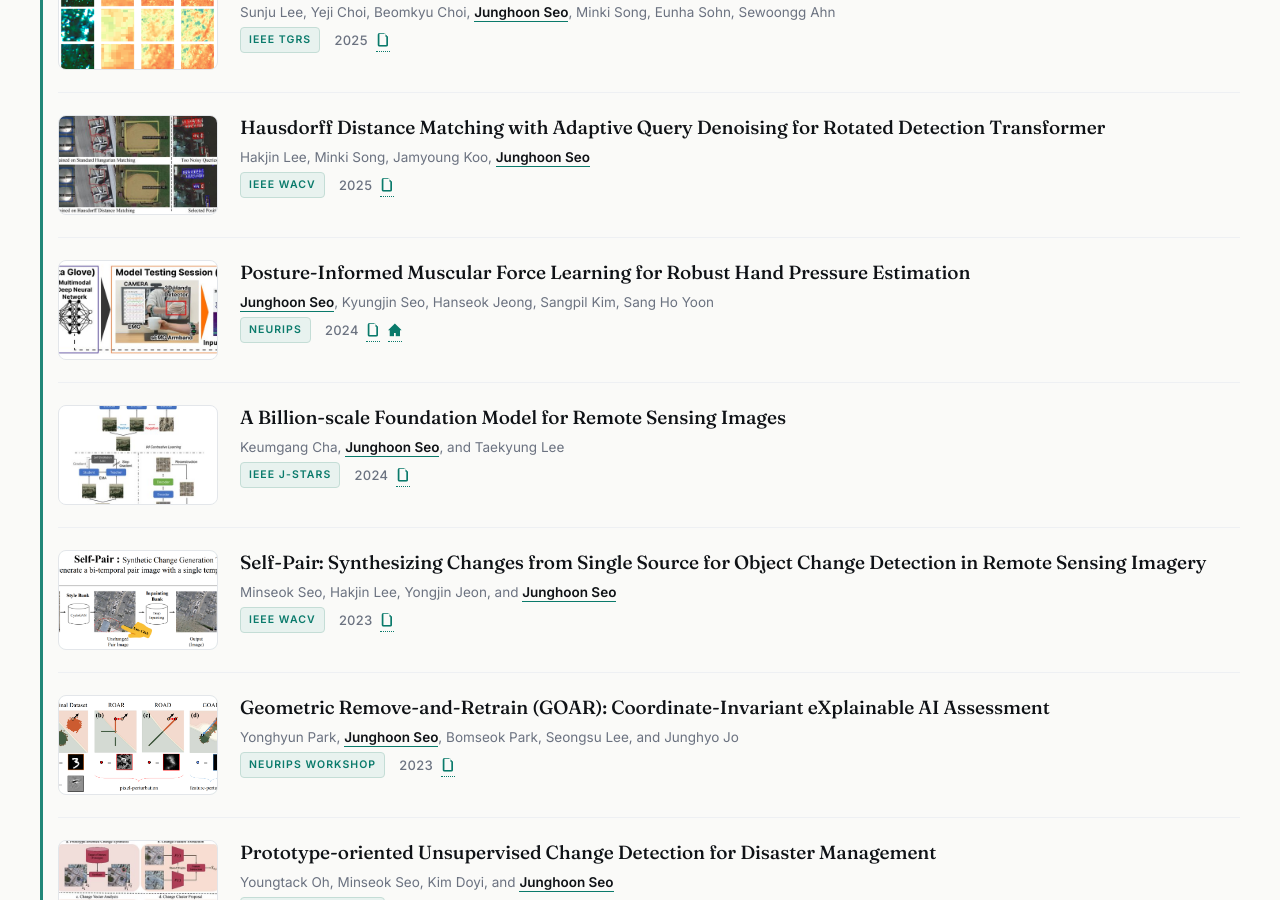
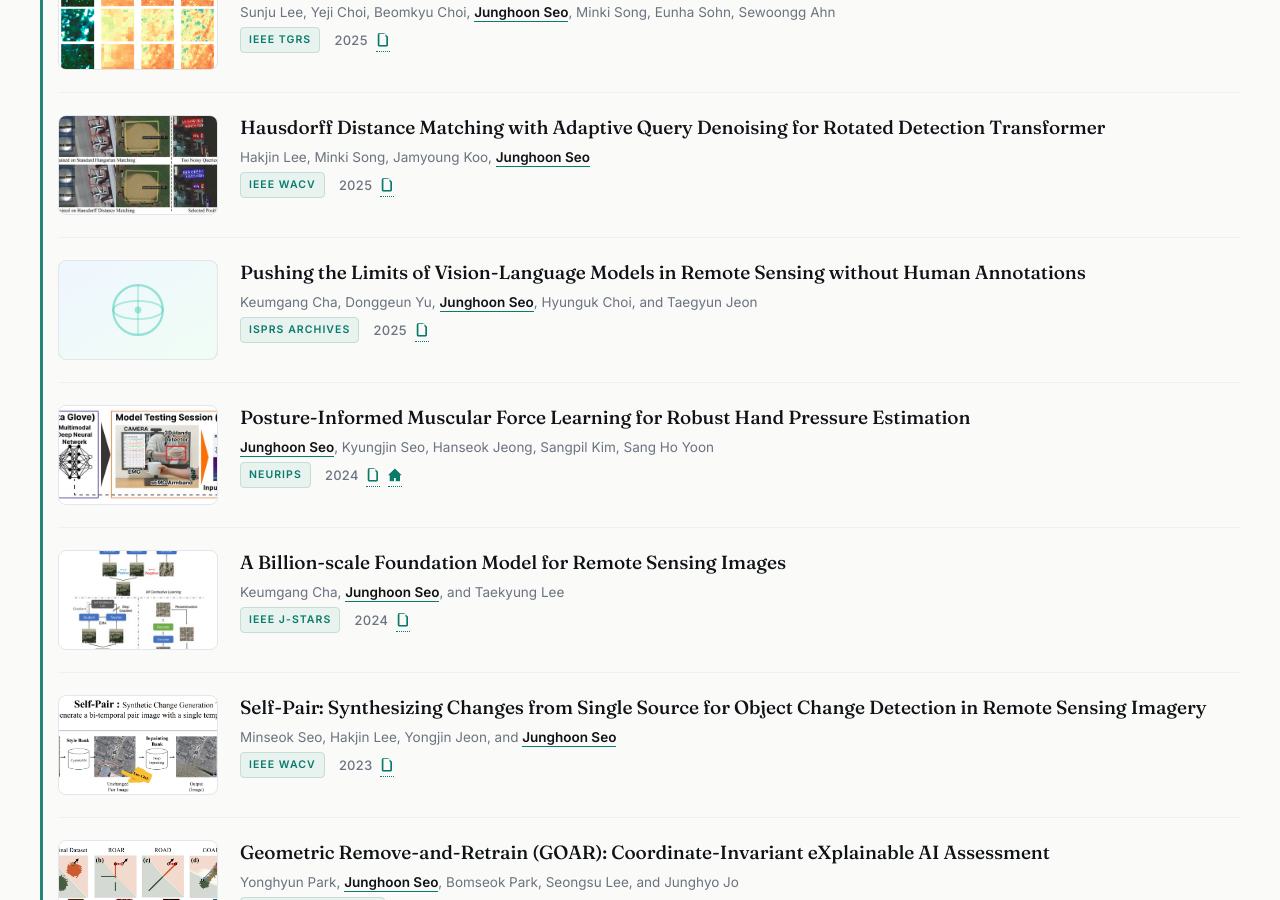
Before and after one commit to mikigom/mikigom.github.io, a Jekyll site: the page built from index.md, in a window 1280 px wide and 900 px high, scrolled down 2196 px. Built offline with Jekyll 4.4.1, drawn with Linux system fonts in a browser that asks for light colours.

Commit message:
Add ISPRS Archives 2025 paper

```diff
--- a/index.md
+++ b/index.md
@@ -219,6 +219,21 @@ show_title: false
       <span class="venue-tag">IEEE WACV</span>
       <span class="year">2025</span>
       <a href="https://arxiv.org/abs/2305.07598" aria-label="Paper link" title="Paper link">{% include icon.html id="paper" width="14" height="14" %}</a>
+    </div>
+  </div>
+</div>
+
+<div class="pub-entry">
+  <div class="pub-thumb pub-thumb--placeholder">
+    <img src="/assets/papers/placeholder-rs.svg" alt="" loading="lazy" />
+  </div>
+  <div class="pub-text">
+    <strong>Pushing the Limits of Vision-Language Models in Remote Sensing without Human Annotations</strong>
+    <p class="pub-authors">Keumgang Cha, Donggeun Yu, <U>Junghoon Seo</U>, Hyunguk Choi, and Taegyun Jeon</p>
+    <div class="venue-row">
+      <span class="venue-tag">ISPRS Archives</span>
+      <span class="year">2025</span>
+      <a href="https://isprs-archives.copernicus.org/articles/XLVIII-G-2025/249/2025/isprs-archives-XLVIII-G-2025-249-2025.pdf" aria-label="Paper link" title="Paper link">{% include icon.html id="paper" width="14" height="14" %}</a>
     </div>
   </div>
 </div>
```
